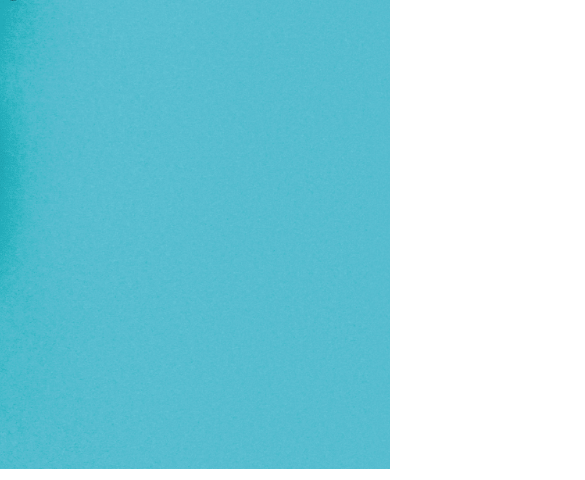
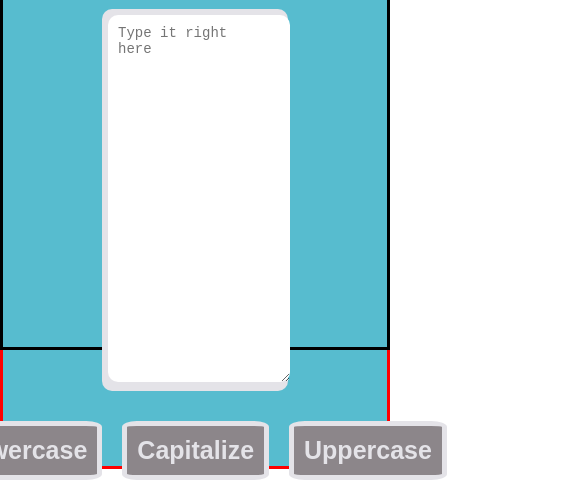
Before and after one commit to theomorphic/CaseRewriter, a plain HTML site: page index.html in a window 390 px wide. Shown: the part 375-855 px from the top of the page, 585 px wide, since content can reach past the window. Drawn offline with Linux system fonts and the light colour scheme.

Commit message:
feat: add button and adaptive

```diff
--- a/index.html
+++ b/index.html
@@ -17,28 +17,24 @@
 	<link rel="stylesheet" href="./style/style.css">
 </head>
 <body>
-	<div class="wrapper">
-
-	<div class="img-sect"></div>
-
+	<div class="main-wrapper">
 		<section>
-		<div class="first-layer">
+			<div class="functional-area">
 				<h1>Case Rewriter</h1>
 				<p>Convert your stupid text</p>
-			<div class="second-layer" id="textArea">
+				<div class="text-holder">
 					<textarea id="textarea" class="textarea" placeholder="Type it right here"></textarea>
 				</div>
 				<div class="buttons">
 					<button id="low_btn">Lowercase</button>
-				<button id="copy_btn">Copy Text</button>
+					<button id="cap_btn">Capitalize</button>
+					<!-- <button id="copy_btn">Copy Text</button> -->
 					<button id="up_btn">Uppercase</button>
 				</div>
 			</div>
 		</section>
 	</div>
 
-
-
 	<script src="./script.js"></script>
 
 </body>
--- a/script.js
+++ b/script.js
@@ -1,7 +1,10 @@
 
 const low_btn = document.getElementById("low_btn");
-const copy_btn = document.getElementById("cope_btn");
+const cap_btn = document.getElementById("cap_btn");
 const up_btn = document.getElementById("up_btn");
+
+// const copy_btn = document.getElementById("cope_btn");
+
 
 const tear = document.getElementById("textarea");
 
@@ -9,6 +12,9 @@ low_btn.onclick = function (){
 
 	if(tear.classList.toggle("upperArea")){
 		tear.classList.remove("upperArea")
+	};
+	if(tear.classList.toggle("capArea")){
+		tear.classList.remove("capArea")
 	};
 
 	tear.classList.toggle("lowerArea");
@@ -20,10 +26,22 @@ up_btn.onclick = function (){
 	if(tear.classList.toggle("lowerArea")){
 		tear.classList.remove("lowerArea")
 	};
+	if(tear.classList.toggle("capArea")){
+		tear.classList.remove("capArea")
+	};
 
 	tear.classList.toggle("upperArea");
 };
 
-copy_btn.onclick = function(){
+cap_btn.onclick = function (){
 
-}
+	if(tear.classList.toggle("lowerArea")){
+		tear.classList.remove("lowerArea")
+	};
+	if(tear.classList.toggle("upperArea")){
+		tear.classList.remove("upperArea")
+	};
+
+
+	tear.classList.toggle("capArea");
+};
--- a/style/style.scss
+++ b/style/style.scss
@@ -10,39 +10,40 @@ body{
 	font-weight: 400;
 	font-style: normal;
 	user-select: none;
-}
-
-.wrapper{
-	display: block;
-	position: relative;
+	// background-color: #57bccf;
 
 }
 
-.img-sect{
+.main-wrapper{
 	display: flex;
-	align-items: center;
-	justify-content: center;
-	position: relative;
 	height: 100vh;
 	background-image: url(../img/typewriter.jpg);
 	background-size: cover;
 	background-position: center;
 }
 
+
 section{
 	display: flex;
 	align-items: center;
 	justify-content: center;
 	position: absolute;
-	top: 100px;
-	left: 100vh;
+
 }
 
-.first-layer{
+.functional-area{
+	display: flex;
+	flex-direction: column;
+	justify-content: center;
+	align-items: center;
+
 	color: #fff;
 	padding: 0 15px;
-	// max-width: 760px;
 	text-align: center;
+
+	margin-top: 100px;
+	margin-left: 45vw;
+
 
 	h1{
 		font-size: 6.5rem;
@@ -60,28 +61,30 @@ section{
 	}
 }
 
-.second-layer{
+.text-holder{
 	display: block;
+	width: 47.7vw;
+	height: 45.2vh;
+
 	padding: 6px;
-	margin: 45px 0 15px;
-	align-items: center;
-	height: 400px;
-	width: 900px;
-	background-color: #fff;
-	border-radius: 30px;
+	margin: 25px 0 10px;
+	background-color: #e4e3e8;
+	border-radius: 10px;
+
 
 
 	textarea{
-		// width: 600px;
-		height: inherit;
-		width: inherit;
+		width: 46.7vw;
+		height: 43.5vh;
+		background-color: #fff;
+		border-radius: inherit;
+
 
 		font-size: 14px;
 		line-height: 1.15;
 
 		outline: none;
 		border: none;
-		background: none;
 		padding: 10px 30px 10px 10px;
 	}
 
@@ -94,15 +97,17 @@ section{
 	justify-content: center;
 	gap: 20px;
 
+
 	button{
 		background-color: #8c868a;
 		color: #e4e3e8;
-		border: 3px solid #e4e3e8;
+		border: 5px solid #e4e3e8;
 		padding: 10px;
 		border-radius: 10%;
 		font-weight: bold;
 		font-size: 25px;
 		transition: all 0.3s ease;
+		cursor: pointer;
 
 	}
 
@@ -124,3 +129,37 @@ section{
 .upperArea{
 	text-transform: uppercase;
 }
+
+.capArea{
+	text-transform: capitalize;
+}
+
+
+@media screen and (max-width:1243px) {
+	.main-wrapper{
+		background-image: none;
+		background-color: #57bccf;
+		border: 3px solid red;
+
+		display: flex;
+		flex-direction: column;
+		justify-content: center;
+		align-items: center;
+	}
+
+	.functional-area{
+		margin-left: 0;
+		border: 3px solid black;
+		display: flex;
+		flex-direction: column;
+		justify-content: center;
+		align-items: center;
+
+		height: 60vh;
+		width: 100vw;
+	}
+
+	.buttons{
+		margin-bottom: 20px;
+	}
+}
```
Also changed, not shown: style/style.css, 1 other file. Lines whose indentation alone changed are shown as unchanged.
